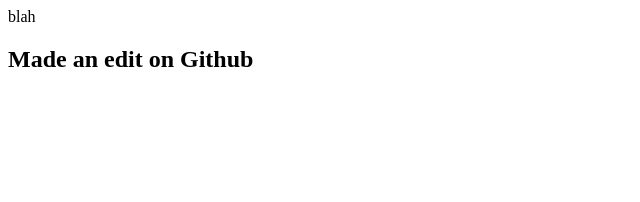
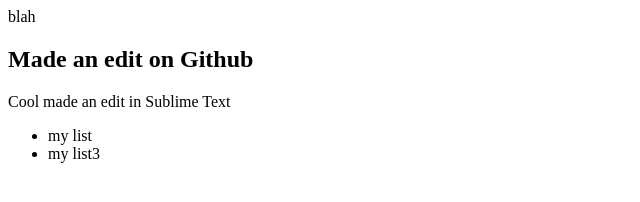
Before and after one commit to profstein/inClassDelete, a plain HTML site: page index.html in a window 1280 px wide. Shown: the whole page, without its empty margins (0-640 px from the left). Drawn offline with Linux system fonts and the light colour scheme.

Commit message:
Edited HTML to make it more semantic on index.html
lk jsdlkfj lksjdf lkjsadflkj sdflkjfkljklsdjfklsd jflksdjf lkjsdflkj
dsflkjdskjdkdkdkdk jdlskjfkdlsjldskjflsdaf;dslksdfjsdj
lksdjflksdjflsdfl;

```diff
--- a/index.html
+++ b/index.html
@@ -7,5 +7,11 @@
 blah
 
 <h2>Made an edit on Github</h2>
+<p>Cool made an edit in Sublime Text</p>
+
+<ul>
+	<li>my list</li>
+	<li>my list3</li>
+</ul>
     </body>
 </html>
```
Also changed, not shown: edit.html (added, +8 -0 lines).
